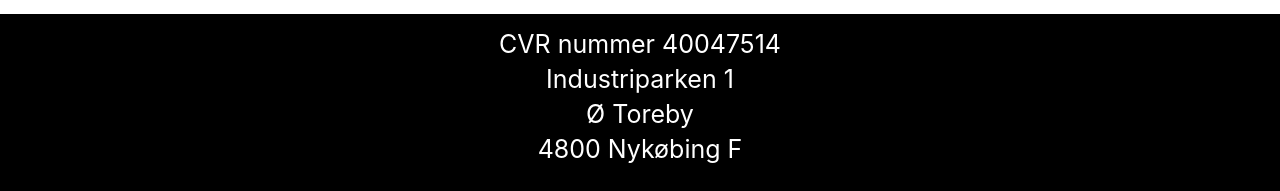
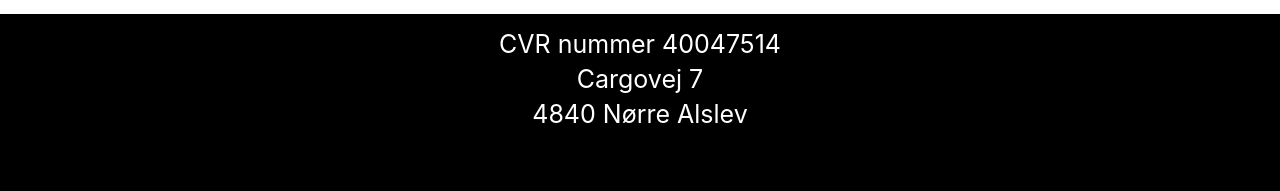
Before and after one commit to JanusOlsen1991/metalworks, a React (Create React App) app: page / in a window 1280 px wide. Shown: the part 1504-1695 px from the top of the page. Built offline with nearby package versions, Linux system fonts and the light colour scheme.

Commit message:
Update Footer.js
opdater adresse

```diff
--- a/src/bottom/Footer.js
+++ b/src/bottom/Footer.js
@@ -6,9 +6,8 @@ const Footer = () => {
         <>
             <div className={Styles.Footer}>
                 <p>CVR nummer 40047514</p>
-                <p>Industriparken 1</p>
-                <p>Ø Toreby</p>
-                <p>4800 Nykøbing F</p>
+                <p>Cargovej 7</p>
+                <p>4840 Nørre Alslev</p>
             </div>
         </>
 
```
